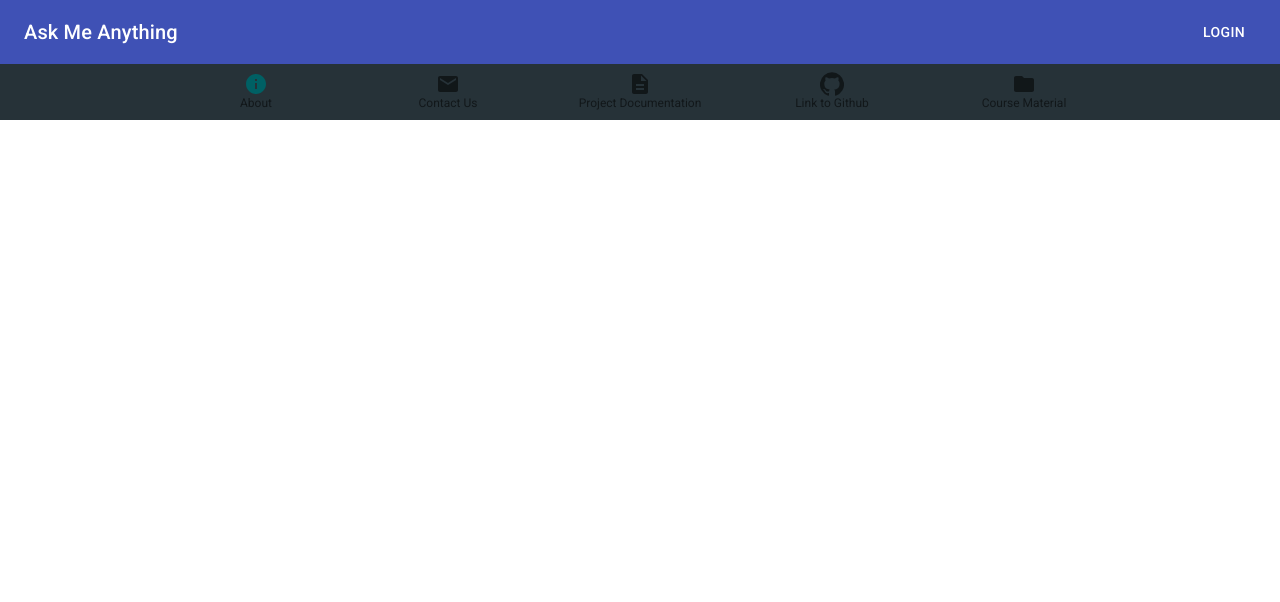
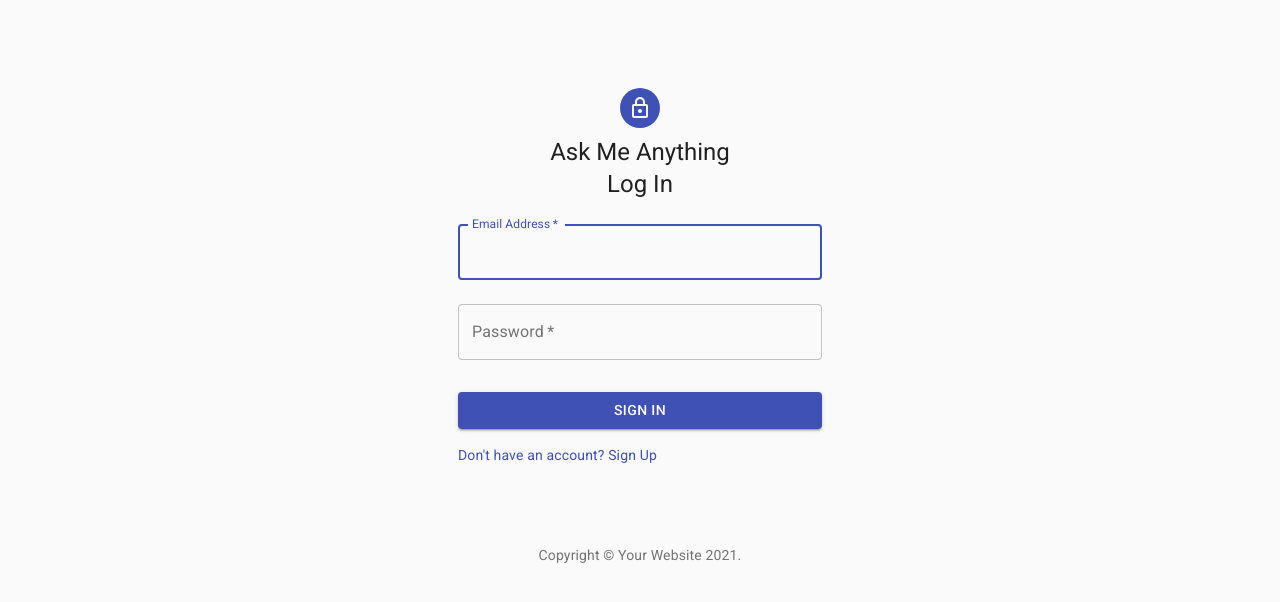
Before and after one commit to antreasvez/AskMeAnything-SaaS-56, a React (Create React App) app in the folder front-end/: page /Login in a window 1280 px wide. Shown: the top 602 px of the page. Built offline with nearby package versions, Linux system fonts and the light colour scheme.

Commit message:
Update Sign In

```diff
--- a/front-end/package.json
+++ b/front-end/package.json
@@ -10,6 +10,7 @@
     "@testing-library/user-event": "^12.1.10",
     "react": "^17.0.2",
     "react-dom": "^17.0.2",
+    "react-router-dom": "^5.2.0",
     "react-scripts": "4.0.3",
     "reactjs-popup": "^2.0.4",
     "web-vitals": "^1.0.1"
--- a/front-end/src/App.js
+++ b/front-end/src/App.js
@@ -1,11 +1,15 @@
 import './App.css';
 import Home from './components/Home';
+import SignIn from './components/SignIn';
+import {BrowserRouter as Router, Route} from 'react-router-dom';
 function App() {
   return (
-    <div className="App">
-
-      <Home/>
-    </div>
+    <Router>
+      <div className="App">
+        <Route exact ={true} path="/" render = {() =>(<Home/>)}/>
+        <Route exact ={true} path="/Login" render = {() =>(<SignIn/>)}/>
+      </div>
+    </Router>
   );
 }
 
--- a/front-end/src/components/Home.js
+++ b/front-end/src/components/Home.js
@@ -45,21 +45,22 @@ function Home() {
             <Typography variant="h6" className={classes.title}>
               Ask Me Anything
             </Typography>
-            <Popup
+            <Button color="inherit" href="/login">Login</Button>
+            {/* <Popup
             trigger={open =><Button color="inherit" >Login</Button>}
             modal
             >
               <SignIn/>
-            </Popup>
+            </Popup> */}
           </Toolbar>
         </AppBar>
       </div>
         <BottomNavigation style={{ backgroundColor: "#263238" }}>
-          <BottomNavigationAction label="About" href="/sela" value="recents" showLabel="true" icon={< InfoIcon  style={{ color: "#006064" }}/>} />
-          <BottomNavigationAction label="Contact Us" href="url" showLabel="true" value="favorites" icon={<EmailIcon />} />
-          <BottomNavigationAction label="Project Documentation" showLabel="true" href="url" value="nearby" icon={<DescriptionIcon />} />
-          <BottomNavigationAction label="Link to Github" href="url" showLabel="true" value="folder" icon={<GitHubIcon />} />
-          <BottomNavigationAction label="Course Material" href="url" showLabel="true" value="folder" icon={<FolderIcon />} />
+          <BottomNavigationAction label="About" href="/" value="recents" showLabel="true" icon={< InfoIcon  style={{ color: "#006064" }}/>} />
+          <BottomNavigationAction label="Contact Us" href="/" showLabel="true" value="favorites" icon={<EmailIcon />} />
+          <BottomNavigationAction label="Project Documentation" showLabel="true" href="/" value="nearby" icon={<DescriptionIcon />} />
+          <BottomNavigationAction label="Link to Github" href="/" showLabel="true" value="folder" icon={<GitHubIcon />} />
+          <BottomNavigationAction label="Course Material" href="/" showLabel="true" value="folder" icon={<FolderIcon />} />
         </BottomNavigation>
     </div>
 
--- a/front-end/src/components/SignIn.js
+++ b/front-end/src/components/SignIn.js
@@ -19,7 +19,7 @@ function Copyright() {
   return (
     <Typography variant="body2" color="textSecondary" align="center">
       {'Copyright © '}
-      <Link color="inherit" href="https://material-ui.com/">
+      <Link color="inherit" href="/">
         Your Website
       </Link>{' '}
       {new Date().getFullYear()}
@@ -37,7 +37,7 @@ const useStyles = makeStyles((theme) => ({
   },
   avatar: {
     margin: theme.spacing(1),
-    backgroundColor: theme.palette.secondary.main,
+    backgroundColor: theme.palette.primary.main,
   },
   form: {
     width: '100%', // Fix IE 11 issue.
@@ -60,7 +60,10 @@ function SignIn() {
               <LockOutlinedIcon />
             </Avatar>
             <Typography component="h1" variant="h5">
-              Sign in
+              Ask Me Anything
+            </Typography>
+            <Typography component="h1" variant="h5">
+              Log In
             </Typography>
             <form className={classes.form} noValidate>
               <TextField
@@ -85,10 +88,6 @@ function SignIn() {
                 id="password"
                 autoComplete="current-password"
               />
-              <FormControlLabel
-                control={<Checkbox value="remember" color="primary" />}
-                label="Remember me"
-              />
               <Button
                 type="submit"
                 fullWidth
@@ -99,11 +98,6 @@ function SignIn() {
                 Sign In
               </Button>
               <Grid container>
-                <Grid item xs>
-                  <Link href="#" variant="body2">
-                    Forgot password?
-                  </Link>
-                </Grid>
                 <Grid item>
                   <Link href="#" variant="body2">
                     {"Don't have an account? Sign Up"}
```
Also changed, not shown: 1 other file (tests, documents, lock files or other folders).
